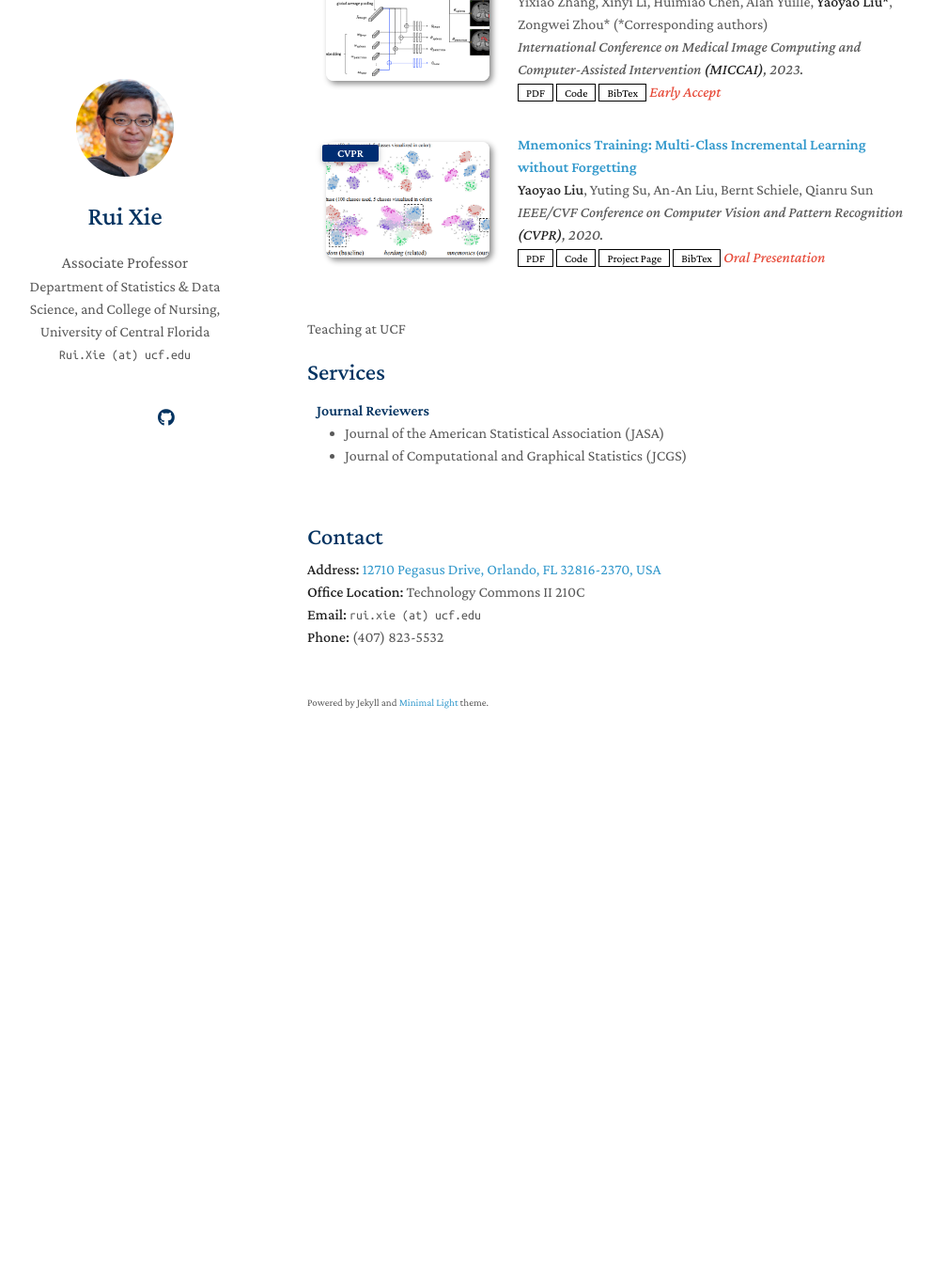
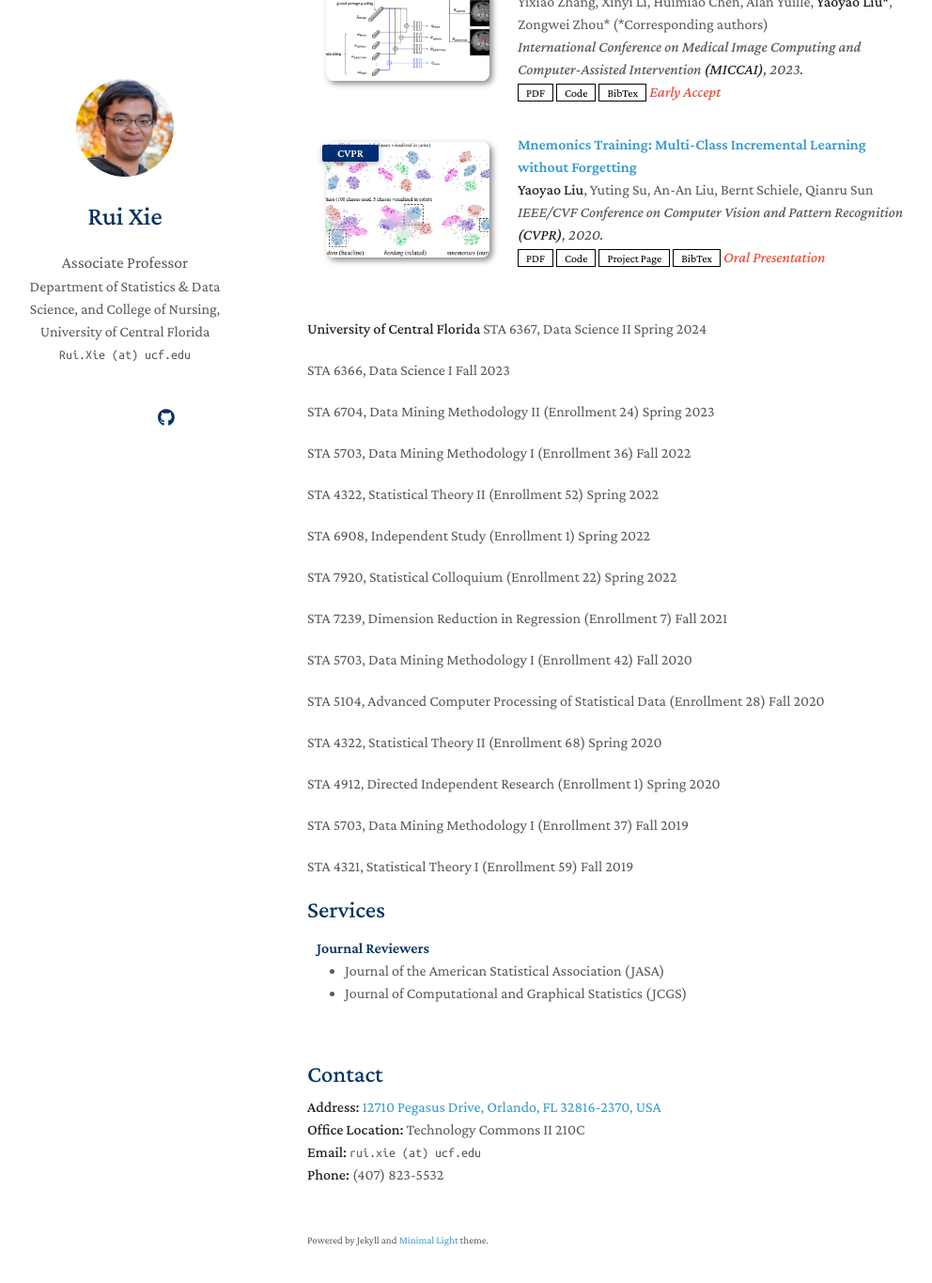
Before and after one commit to ruixie7/ruixie7.github.io, a Jekyll site: the page built from index.md, in a window 1280 px wide and 1400 px high, scrolled down 626 px. Shown: the top 1365 px of the window at 94% size, without its empty margins (143-1135 px from the left). Built offline with Jekyll 4.4.1, drawn with Linux system fonts in a browser that asks for light colours; nearby versions of some CDN libraries; a style sheet for code colours, icons or effects is not loaded; our own code applies the rules of GitHub Pages for plain Markdown files; before the commit the page ends 1454 px from its top, so only the background shows below that.

Commit message:
Update teaching.md

```diff
--- a/_includes/teaching.md
+++ b/_includes/teaching.md
@@ -1 +1,42 @@
-Teaching at UCF
+**University of Central Florida**
+STA 6367, Data Science II
+Spring 2024
+
+STA 6366, Data Science I
+Fall 2023
+
+STA 6704, Data Mining Methodology II (Enrollment 24)
+Spring 2023
+
+STA 5703, Data Mining Methodology I (Enrollment 36)
+Fall 2022
+
+STA 4322, Statistical Theory II (Enrollment 52)
+Spring  2022
+
+STA 6908, Independent Study (Enrollment 1)
+Spring  2022
+
+STA 7920, Statistical Colloquium (Enrollment 22)
+Spring  2022
+
+STA 7239, Dimension Reduction in Regression (Enrollment 7)
+Fall 2021
+
+STA 5703, Data Mining Methodology I (Enrollment 42)
+Fall 2020
+
+STA 5104, Advanced Computer Processing of Statistical Data (Enrollment 28)
+Fall 2020
+
+STA 4322, Statistical Theory II (Enrollment 68)
+Spring 2020
+
+STA 4912, Directed Independent Research (Enrollment 1)
+Spring 2020
+
+STA 5703, Data Mining Methodology I (Enrollment 37)
+Fall 2019
+
+STA 4321, Statistical Theory I (Enrollment 59)
+Fall 2019
```
